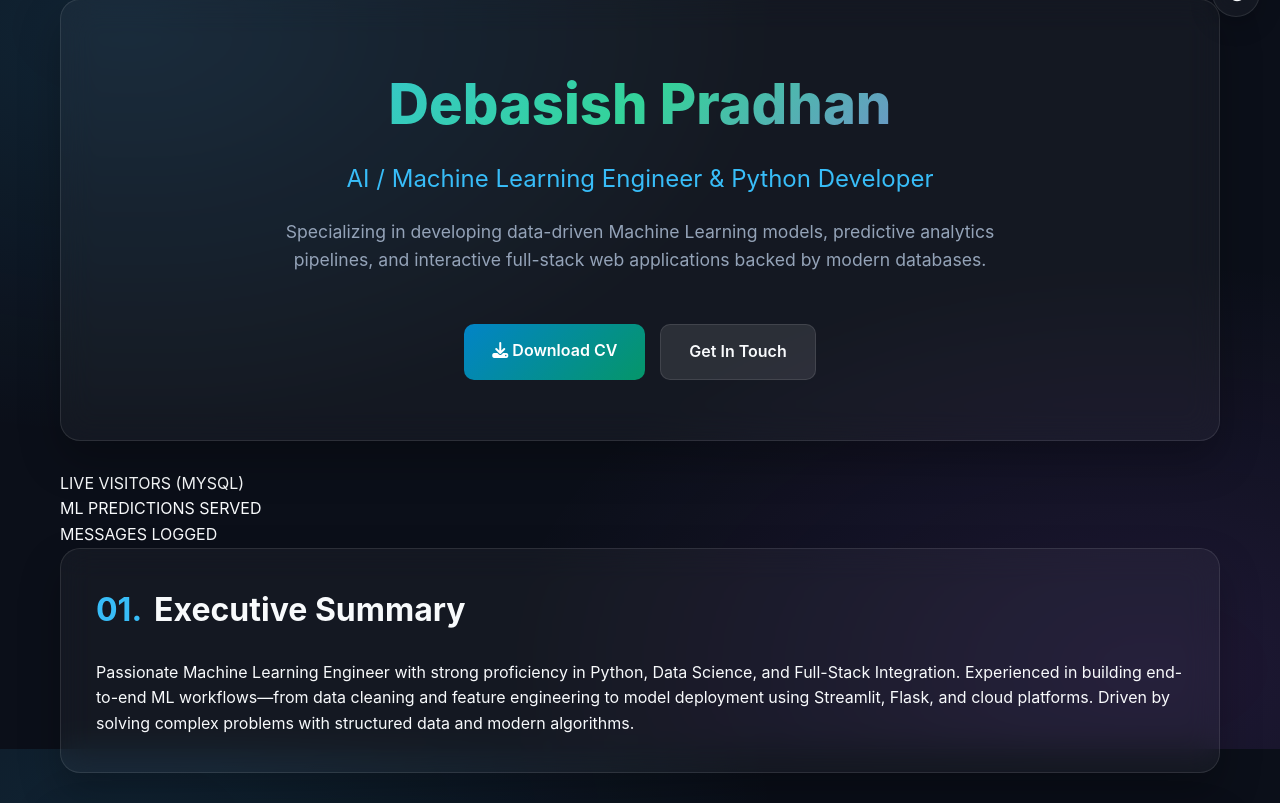
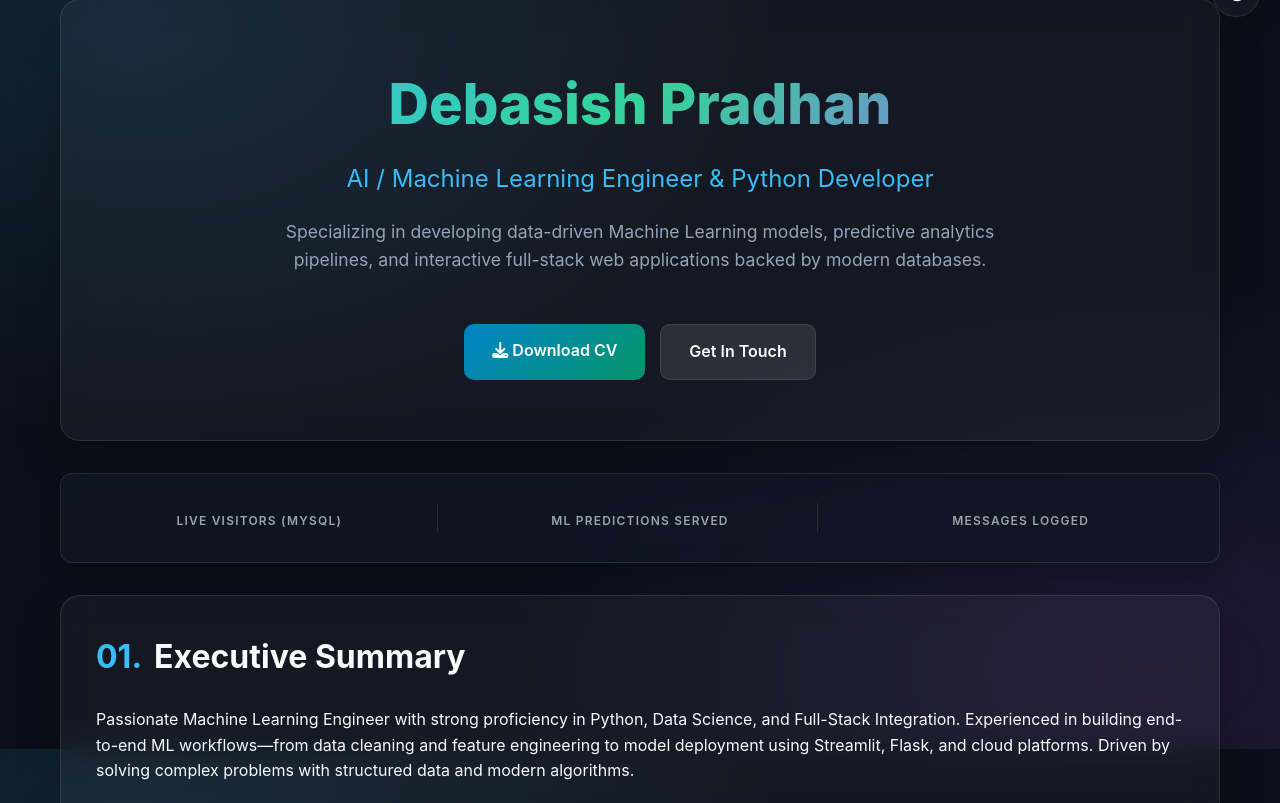
Before and after one commit to Debasish16/flask-portfolio, a Flask app: template templates/index.html in a window 1280 px wide. Shown: the part 51-854 px from the top of the page. Run offline with Flask 3, Linux system fonts and the light colour scheme; the template is opened without the code that fills it, so the values that code supplies are empty.

Commit message:
Update style.css

```diff
--- a/static/style.css
+++ b/static/style.css
@@ -125,24 +125,67 @@ body {
 }
 
 /* Live Stats Dashboard Bar */
-.stats-bar {
-    display: grid;
-    grid-template-columns: repeat(auto-fit, minmax(200px, 1fr));
-    gap: 20px;
-    text-align: center;
+.stats-container {
+    display: flex;
+    flex-direction: row;
+    justify-content: space-between;
+    align-items: center;
+    gap: 1.5rem;
+    width: 100%;
+    margin: 2rem 0;
+    padding: 1.25rem;
+    background: rgba(17, 24, 39, 0.7); /* Translucent dark background */
+    border: 1px solid rgba(255, 255, 255, 0.1);
+    border-radius: 12px;
+    box-shadow: 0 10px 25px -5px rgba(0, 0, 0, 0.3);
+    backdrop-filter: blur(10px);
 }
 
-.stat-item .number {
-    font-size: 2.5rem;
-    font-weight: 800;
-    color: var(--accent-cyan);
+.stat-card {
+    flex: 1;
+    text-align: center;
+    padding: 0.75rem 1rem;
+    position: relative;
 }
 
-.stat-item .label {
-    color: var(--text-muted);
-    font-size: 0.9rem;
+/* Optional divider line between cards */
+.stat-card:not(:last-child)::after {
+    content: '';
+    position: absolute;
+    right: 0;
+    top: 20%;
+    height: 60%;
+    width: 1px;
+    background: rgba(255, 255, 255, 0.1);
+}
+
+.stat-number {
+    font-size: 2rem;
+    font-weight: 700;
+    color: #00f2fe; /* Bright cyan glowing accent color */
+    margin: 0 0 0.3rem 0;
+    line-height: 1;
+}
+
+.stat-label {
+    font-size: 0.75rem;
+    font-weight: 600;
+    color: #9ca3af; /* Soft grey text */
     text-transform: uppercase;
-    letter-spacing: 1px;
+    letter-spacing: 1.2px;
+    margin: 0;
+}
+
+/* Responsive adjustment for mobile screens */
+@media (max-width: 768px) {
+    .stats-container {
+        flex-direction: column;
+        gap: 1rem;
+    }
+
+    .stat-card:not(:last-child)::after {
+        display: none;
+    }
 }
 
 /* Section Titles */
```
